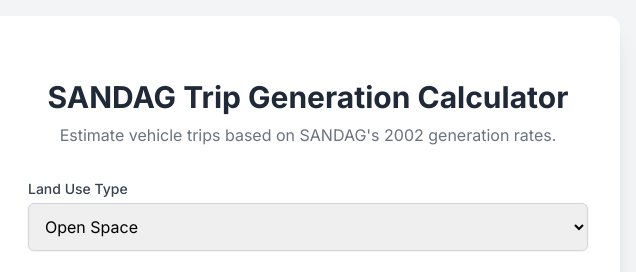
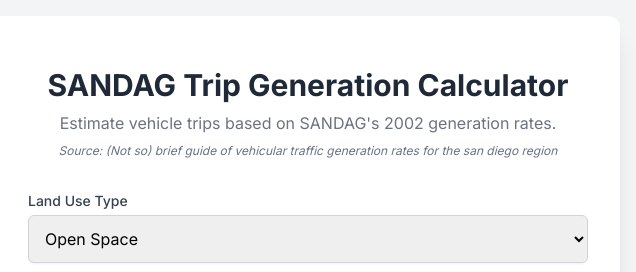
Before and after one commit to pratbhatia/SANDAG-TripGen, a plain HTML site: page index.html in a window 1280 px wide. Shown: the top 272 px of the page, 644-1280 px from the left. Drawn offline with nearby package versions, Linux system fonts and the light colour scheme.

Commit message:
Update index.html

```diff
--- a/index.html
+++ b/index.html
@@ -37,6 +37,7 @@
       <div class="text-center mb-8">
         <h1 class="text-2xl md:text-3xl font-bold text-gray-800">SANDAG Trip Generation Calculator</h1>
         <p class="text-gray-500 mt-2">Estimate vehicle trips based on SANDAG's 2002 generation rates.</p>
+        <p class="text-xs text-gray-500 italic mt-2">Source: (Not so) brief guide of vehicular traffic generation rates for the san diego region</p>
       </div>
 
       <!-- Form Inputs -->
```
